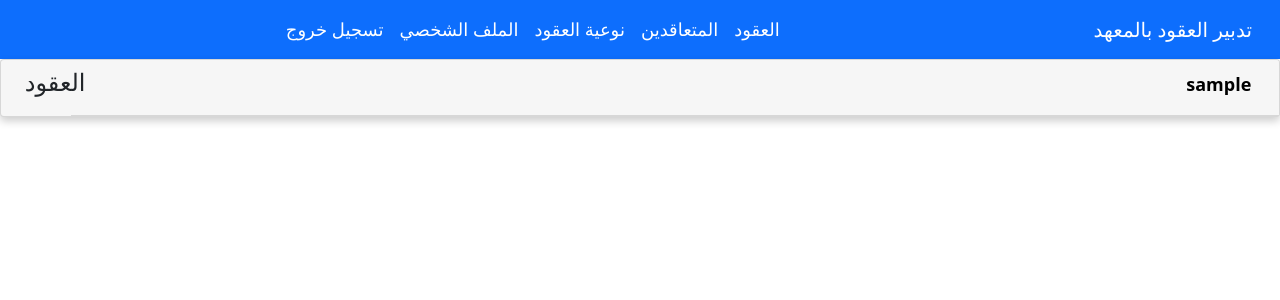
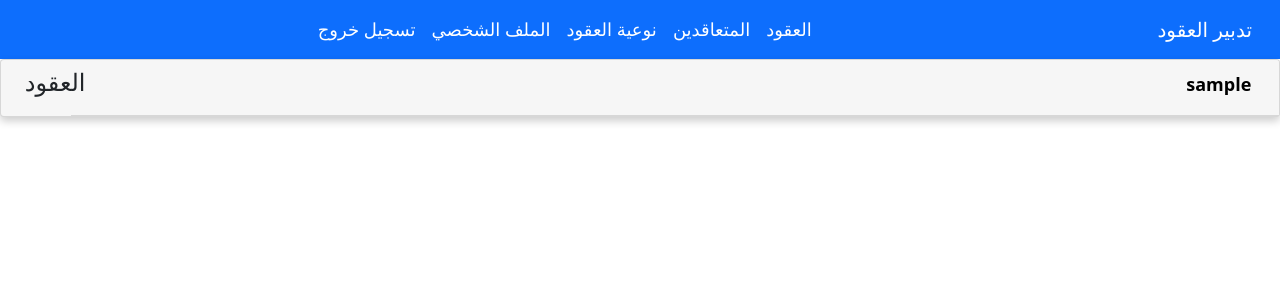
Before and after one commit to AyoubBellaoui/Contratmanager, a PHP site: page /Interfaces/AddContrat.php in a window 1280 px wide. Shown: the top 300 px of the page. Run offline with PHP 8.4, Linux system fonts and the light colour scheme; the visitor is signed in with stand-in values (Sample User, id 1); data that the repository does not hold is empty; some libraries are stand-ins or nearby versions.

Commit message:
Update Nav.php

```diff
--- a/Includes/Nav.php
+++ b/Includes/Nav.php
@@ -1,6 +1,6 @@
 <nav class="navbar navbar-expand-lg navbar-dark bg-primary">
   <div class="container-fluid">
-    <a class="navbar-brand" href="../Interfaces/Home.php"> تدبير العقود بالمعهد</a>
+    <a class="navbar-brand" href="../Interfaces/Home.php"> تدبير العقود </a>
     <button class="navbar-toggler" type="button" data-bs-toggle="collapse" data-bs-target="#navbarColor02" aria-controls="navbarColor02" aria-expanded="false" aria-label="Toggle navigation">
       <span class="navbar-toggler-icon"></span>
     </button>
```
